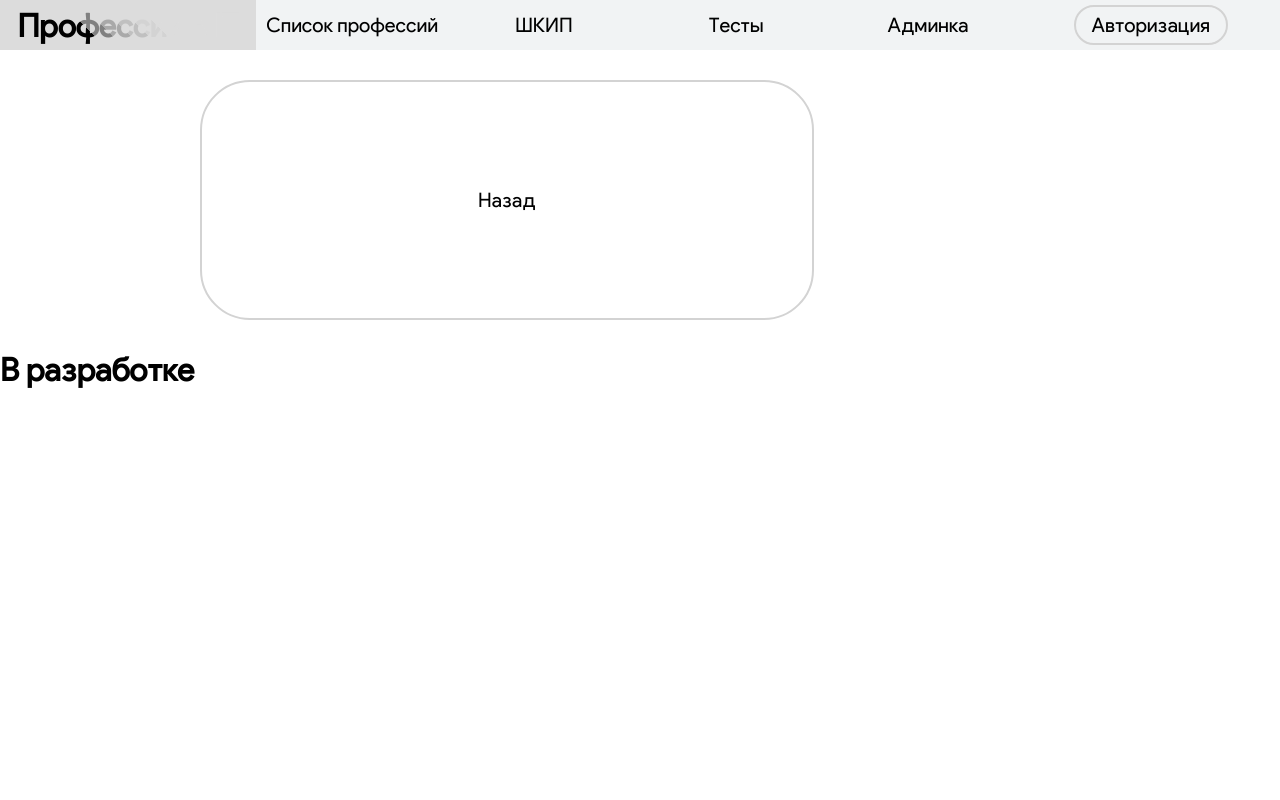
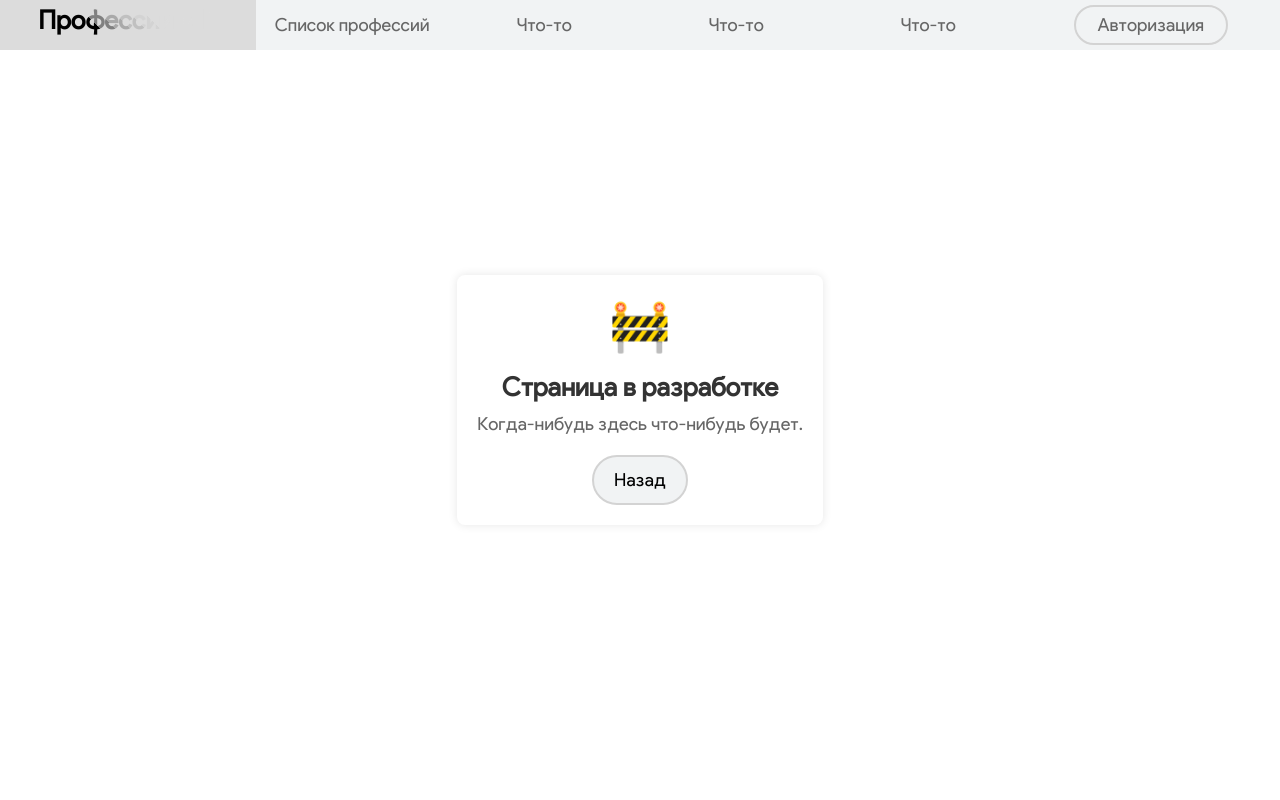
Before and after one commit to feedeliseev/ITprof, a PHP site: page /temporary.php in a window 1280 px wide. Run offline with PHP 8.4, Linux system fonts and the light colour scheme.

Commit message:
все исправлено для второй лабы

```diff
--- a/edit_user.php
+++ b/edit_user.php
@@ -88,8 +88,8 @@ if ($_SERVER["REQUEST_METHOD"] == "POST") {
             <select name="role">
                 <option value="user" <?php echo ($user['role'] == 'user') ? 'selected' : ''; ?>>Пользователь</option>
                 <option value="admin" <?php echo ($user['role'] == 'admin') ? 'selected' : ''; ?>>Администратор</option>
-                <option value="admin" <?php echo ($user['role'] == 'consultant') ? 'selected' : ''; ?>>Консультант</option>
-                <option value="admin" <?php echo ($user['role'] == 'expert') ? 'selected' : ''; ?>>Эксперт</option>
+                <option value="consultant" <?php echo ($user['role'] == 'consultant') ? 'selected' : ''; ?>>Консультант</option>
+                <option value="expert" <?php echo ($user['role'] == 'expert') ? 'selected' : ''; ?>>Эксперт</option>
             </select><br>
 
             <button type="submit">Сохранить</button>
--- a/siteheader.php
+++ b/siteheader.php
@@ -22,17 +22,17 @@
         </a>
         <a class="menubutton" href="temporary.php">
             <div>
-                <p>ШКИП</p>
+                <p>Что-то</p>
             </div>
         </a>
         <a class="menubutton" href="temporary.php">
             <div>
-                <p>Тесты</p>
+                <p>Что-то</p>
             </div>
         </a>
-        <a class="menubutton" href="admin.php">
+        <a class="menubutton" href="temporary.php">
             <div>
-                <p>Админка</p>
+                <p>Что-то</p>
             </div>
         </a>
 
--- a/temporary.php
+++ b/temporary.php
@@ -1,31 +1,89 @@
 <?php session_start(); ?>
 
 <!DOCTYPE html>
-<html lang="en">
+<html lang="ru">
 <head>
     <meta charset="UTF-8">
-    <title>В разработке</title>
+    <title>Страница в разработке</title>
     <link rel="stylesheet" href="styles/style.css" />
+    <style>
+        body {
+            text-align: center;
+            background-color: #f4f4f4;
+            margin: 0;
+            padding: 0;
+            display: flex;
+            flex-direction: column;
+            align-items: center;
+            justify-content: center;
+            height: 100vh;
+        }
+
+        .container {
+            background: white;
+            padding: 40px;
+            border-radius: 10px;
+            box-shadow: 0px 0px 15px rgba(0, 0, 0, 0.1);
+            text-align: center;
+            max-width: 500px;
+
+        }
+
+        h1 {
+            font-size: 26px;
+            color: #333;
+            margin-bottom: 10px;
+        }
+
+        p {
+            font-size: 18px;
+            color: #666;
+        }
+
+        .back-button {
+            display: inline-block;
+            margin-top: 20px;
+            padding: 12px 20px;
+            font-size: 18px;
+            text-decoration: none;
+            background-color: #F1F3F4; /*молочно-бежевый с прозрачностью*/
+            color: black;
+            border-radius: 5px;
+            transition: 0.3s ease;
+            border: 2px solid #D3D3D3;
+            border-radius: 50px;
+
+        }
+
+        .back-button:hover {
+            background-color: Gainsboro;
+            border-color: black;
+
+        }
+
+        .construction-icon {
+            font-size: 50px;
+            color: #007BFF;
+            margin-bottom: 15px;
+        }
+    </style>
 </head>
 <body>
 
 <header><div id="header-container"></div></header>
-<main style="margin-top: 50px;">
-<div style="width: 80%; height: 300px; display: flex; justify-content: center; align-items: center;">
-    <a class="auth" href="index.php">
-      <div>
-        <p>Назад</p>
-      </div>
-    </a>
+
+<div class="container">
+    <div class="construction-icon">🚧</div>
+    <h1>Страница в разработке</h1>
+    <p>Когда-нибудь здесь что-нибудь будет.</p>
+    <a class="back-button" href="index.php">Назад</a>
 </div>
-    <h1>В разработке</h1>
-</main>
-
 
 <script>
-  fetch("siteheader.php")
-          .then(response => response.text())
-          .then(data => document.getElementById("header-container").innerHTML = data);
+    fetch("siteheader.php")
+        .then(response => response.text())
+        .then(data => document.getElementById("header-container").innerHTML = data);
 </script>
+
 </body>
 </html>
--- a/update_pvk.php
+++ b/update_pvk.php
@@ -28,6 +28,11 @@ if ($profId === 0) {
     die("Ошибка: неверный идентификатор профессии");
 }
 
+// Ограничение: нельзя выбрать более 10 ПВК
+if (count($selectedPvk) > 10) {
+    die("Ошибка: Вы не можете выбрать более 10 ПВК для одной профессии.");
+}
+
 // Удаляем старые записи эксперта для данной профессии
 $deleteQuery = $pdo->prepare("DELETE FROM pvk_prof WHERE profid = :profid AND userid = :userid");
 $deleteQuery->execute(['profid' => $profId, 'userid' => $userId]);
```
Also changed, not shown: dashboard.php (+16 -2 lines), profession_page.php (+53 -8 lines), ratings.php (+9 -5 lines).
